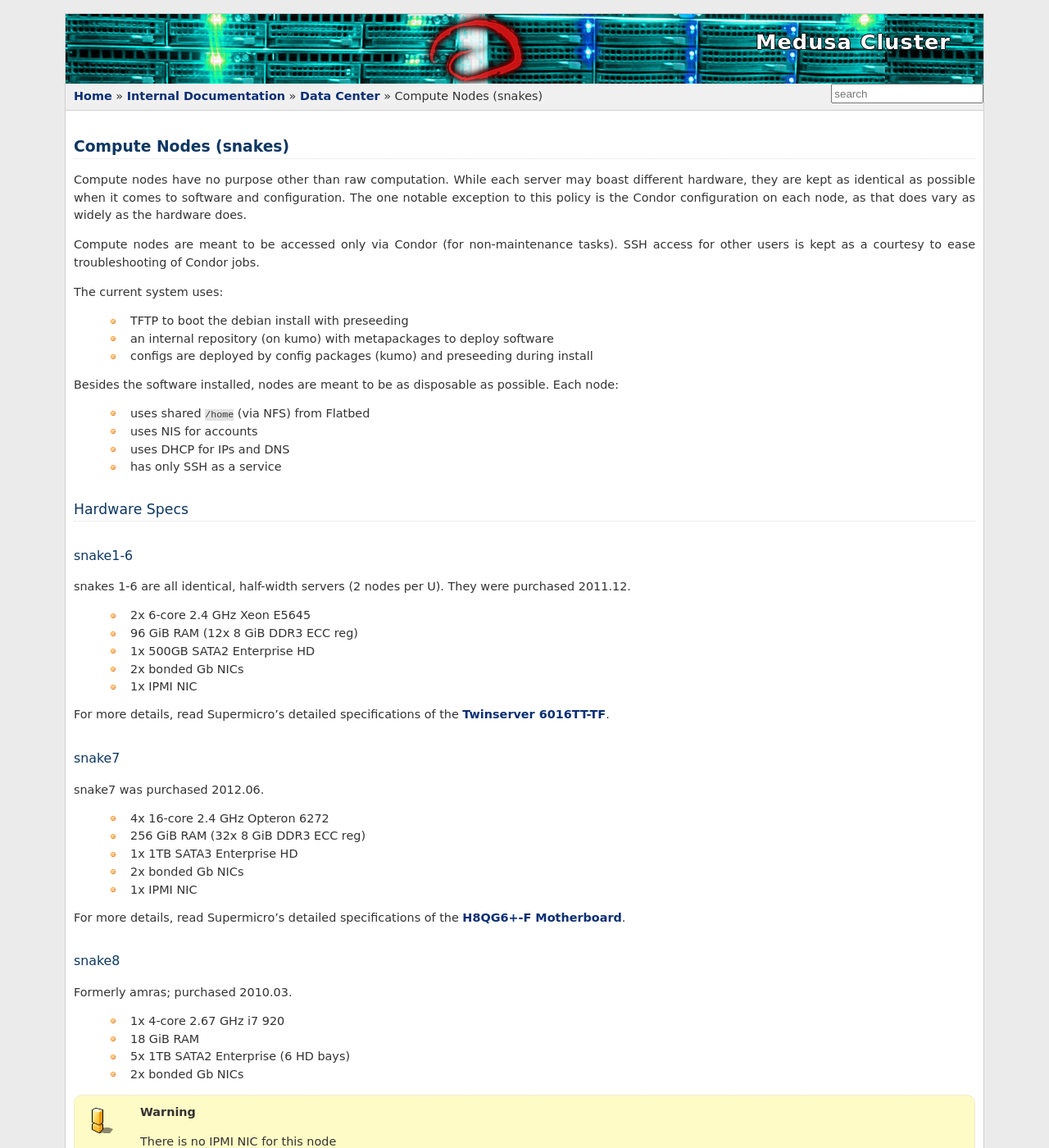
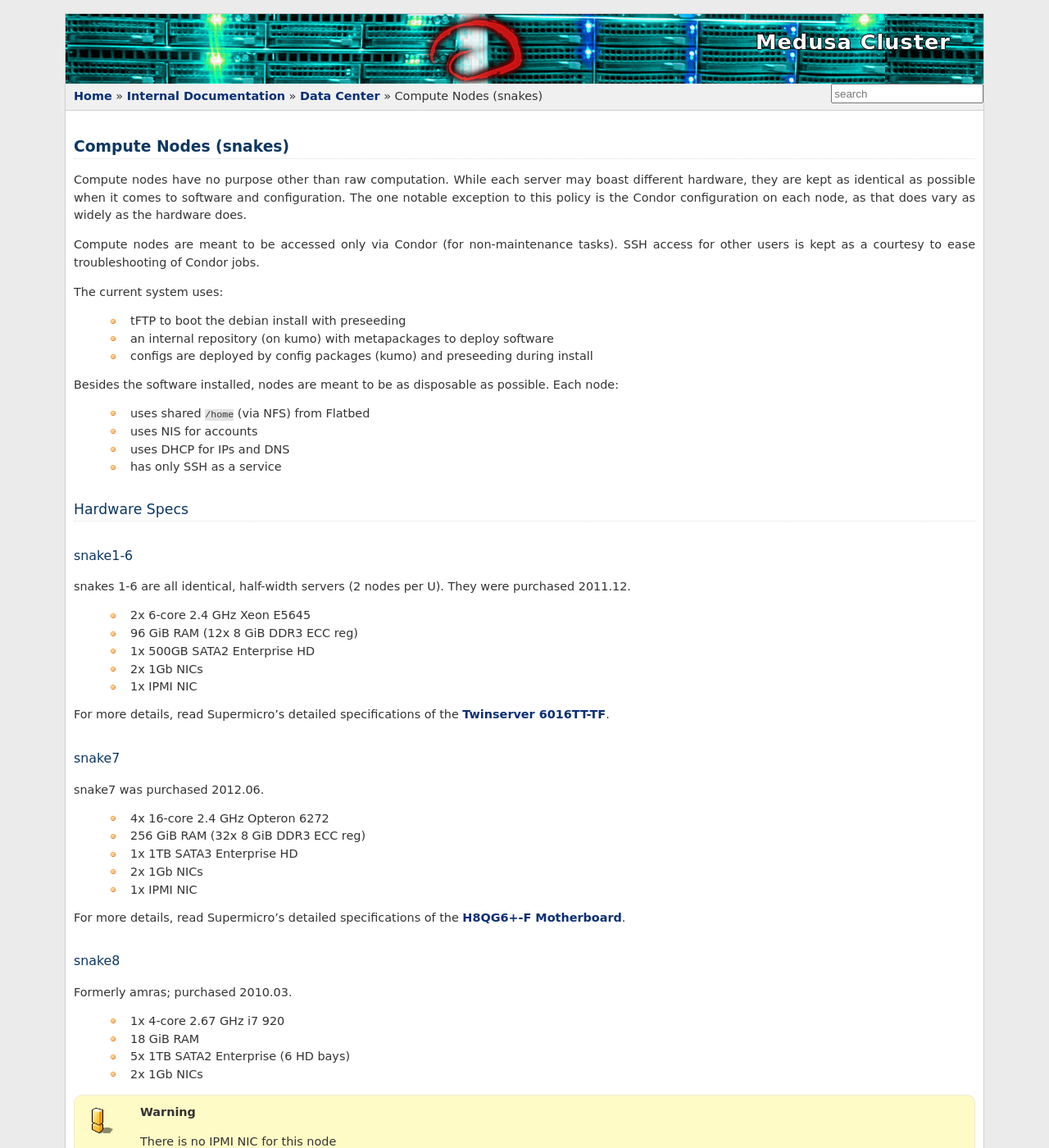
Before and after one commit to psychoinformatics-de/ipsy-docs, a Sphinx documentation site: the page built from source/internal/data_center/compute_nodes.rst, in a window 1280 px wide and 1400 px high. Shown: the whole window at 82% size. Built offline with Sphinx 7.4.7, drawn with Linux system fonts in a browser that asks for light colours; formulas are drawn with MathJax 3; some of the changed text lies outside the part shown.

Commit message:
Cleanup compute nodes

```diff
--- a/source/internal/data_center/compute_nodes.rst
+++ b/source/internal/data_center/compute_nodes.rst
@@ -10,13 +7,13 @@
 is the Condor configuration on each node, as that does vary as widely as the
 hardware does.
 
-Compute nodes are meant to be accessed only via Condor (for non-maintenance tasks).
-SSH access for other users is kept as a courtesy to ease troubleshooting of
-Condor jobs.
+Compute nodes are meant to be accessed only via Condor (for non-maintenance
+tasks). SSH access for other users is kept as a courtesy to ease
+troubleshooting of Condor jobs.
 
 The current system uses:
 
- * TFTP to boot the debian install with preseeding
+ * tFTP to boot the debian install with preseeding
  * an internal repository (on kumo) with metapackages to deploy software
  * configs are deployed by config packages (kumo) and preseeding during install
 
@@ -33,16 +30,17 @@
 
 snake1-6
 --------
-snakes 1-6 are all identical, half-width servers (2 nodes per U). They were purchased
-2011.12.
+snakes 1-6 are all identical, half-width servers (2 nodes per U). They were
+purchased 2011.12.
 
  * 2x 6-core 2.4 GHz Xeon E5645
  * 96 GiB RAM (12x 8 GiB DDR3 ECC reg)
  * 1x 500GB SATA2 Enterprise HD
- * 2x bonded Gb NICs
+ * 2x 1Gb NICs
  * 1x IPMI NIC
 
-For more details, read Supermicro's detailed specifications of the `Twinserver 6016TT-TF`_.
+For more details, read Supermicro's detailed specifications of the
+`Twinserver 6016TT-TF`_.
 
 .. _Twinserver 6016TT-TF: http://www.supermicro.com/products/system/1u/6016/sys-6016tt-tf.cfm
 
@@ -53,10 +51,11 @@
  * 4x 16-core 2.4 GHz Opteron 6272
  * 256 GiB RAM (32x 8 GiB DDR3 ECC reg)
  * 1x 1TB SATA3 Enterprise HD
- * 2x bonded Gb NICs
+ * 2x 1Gb NICs
  * 1x IPMI NIC
 
-For more details, read Supermicro's detailed specifications of the `H8QG6+-F Motherboard`_.
+For more details, read Supermicro's detailed specifications of the
+`H8QG6+-F Motherboard`_.
 
 .. _H8QG6+-F Motherboard: http://www.supermicro.com/Aplus/motherboard/Opteron6000/SR56x0/H8QG6_-F.cfm
 
@@ -67,12 +66,12 @@
  * 1x 4-core 2.67 GHz i7 920
  * 18 GiB RAM
  * 5x 1TB SATA2 Enterprise (6 HD bays)
- * 2x bonded Gb NICs
+ * 2x 1Gb NICs
 
 .. warning:: There is no IPMI NIC for this node
 
-For more details, read Supermicro's detailed specifications of the `RM21706 Chassis`_ and
-`X8STE Motherboard`_.
+For more details, read Supermicro's detailed specifications of the
+`RM21706 Chassis`_ and `X8STE Motherboard`_.
 
 .. _RM21706 Chassis: http://www.chenbro.eu/corporatesite/products_detail.php?sku=134
 .. _X8STE Motherboard: http://www.supermicro.com/products/motherboard/xeon3000/x58/x8ste.cfm
@@ -84,10 +83,11 @@
  * 1x 8-core 2.0 GHz Opteron 6128
  * 64 GiB RAM (8x 8GiB DDR3 ECC Reg)
  * 1x 700GB SATA
- * 2x bonded Gb NICs
+ * 2x 1Gb NICs
  * 1x IPMI NIC
 
-For more details, read Supermicro's detailed specifications of the `H8DGU-F Motherboard`_.
+For more details, read Supermicro's detailed specifications of the
+`H8DGU-F Motherboard`_.
 
 .. _H8DGU-F Motherboard: http://www.supermicro.com/aplus/motherboard/opteron6100/sr56x0/h8dgu-f.cfm
 
@@ -98,10 +98,11 @@
  * 4x 8-core 2.8 GHz Opteron 6320
  * 512 GiB RAM (32x 16GiB DDR3 ECC Reg)
  * 1x 1TB SATA
- * 2x bonded Gb NICs
+ * 2x 1Gb NICs
  * 1x IPMI NIC
 
-For more details, read Supermicro's detailed specifications of the `A+ Server 1042G-TF`_.
+For more details, read Supermicro's detailed specifications of the
+ `A+ Server 1042G-TF`_.
 
 .. _A+ Server 1042G-TF: http://www.supermicro.com/aplus/system/1u/1042/as-1042g-tf.cfm
 
@@ -112,11 +113,11 @@
  * 2x 10-core 2.3 GHz Intel Xeon E5-2650v3
  * 96 GiB RAM (6x 16GiB DDR4 ECC Reg)
  * 1x 250GB SATA
- * 2x bonded 10 Gb NICs
+ * 2x 10Gb NICs
  * 1x IPMI NIC
 
-For more details, read Supermicro's detailed specifications of the `825TQ-R740LPB Chassis`_
-and `X10DRi-T Motherboard`_.
+For more details, read Supermicro's detailed specifications of the
+`825TQ-R740LPB Chassis`_ and `X10DRi-T Motherboard`_.
 
 .. _825TQ-R740LPB Chassis: http://www.supermicro.com/products/chassis/2u/825/sc825tq-r740lp.cfm
 .. _X10DRi-T Motherboard: http://www.supermicro.com/products/motherboard/xeon/c600/x10dri-t.cfm
```
Also changed, not shown: other parts of source/internal/data_center/compute_nodes.rst (+0 -3 lines).
